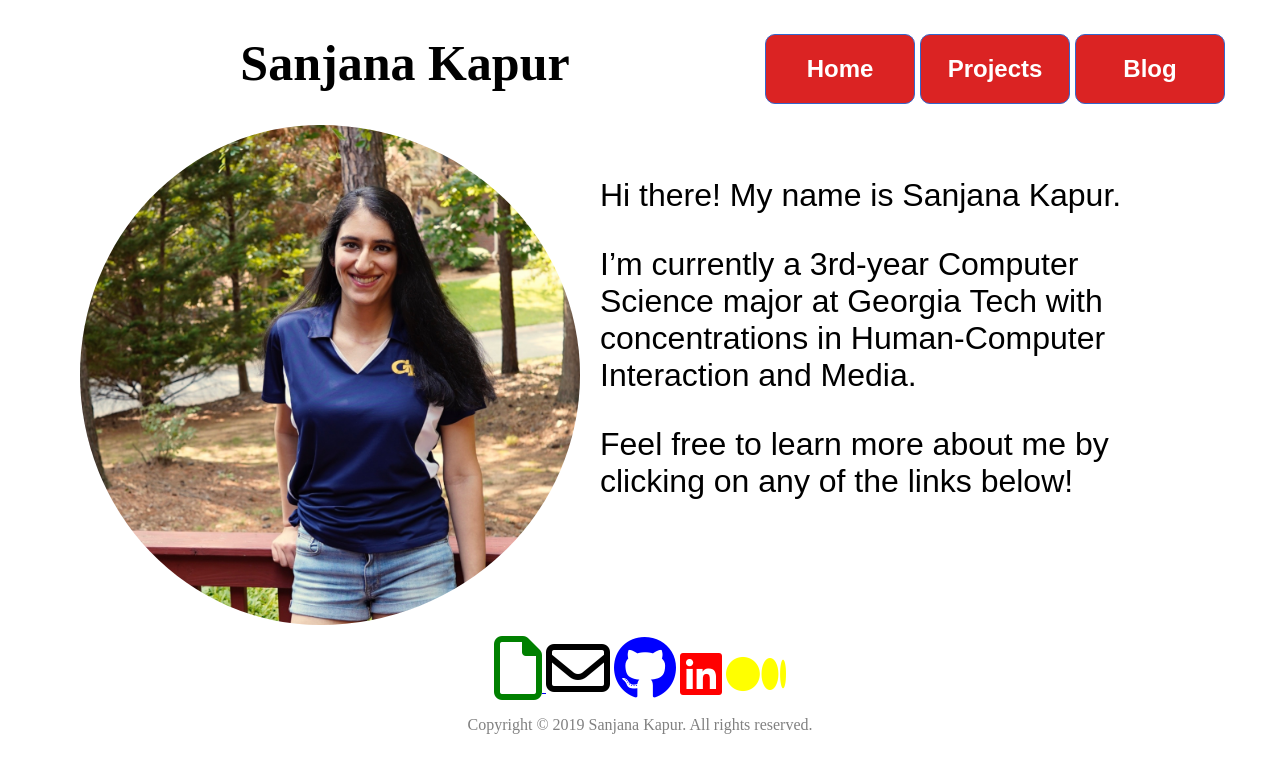
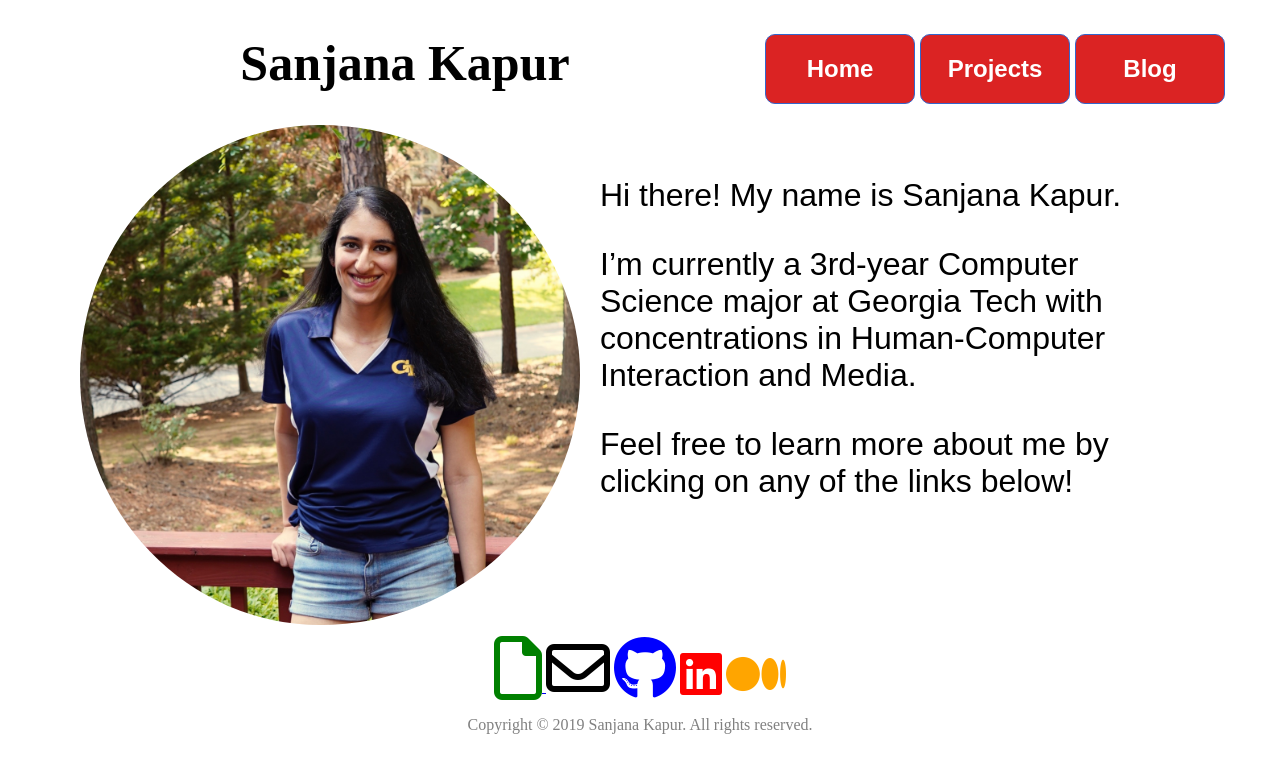
Before and after one commit to skapur12/skapur12.github.io, a Jekyll site: the page built from index.html, in a window 1280 px wide. Shown: the top 773 px of the page. Built offline with Jekyll 4.4.1, drawn with Linux system fonts in a browser that asks for light colours; nearby versions of some CDN libraries.

Commit message:
Changed icon color

```diff
--- a/_layouts/default.html
+++ b/_layouts/default.html
@@ -48,7 +48,7 @@
             <a href="mailto:sanjana.kapur@gatech.edu" target="_blank"><i class="far fa-envelope fa-4x" style="color:black"></i></a></li>
             <a href="https://github.com/skapur12" target="_blank"><i class="fab fa-github fa-4x" style="color:blue"></i></a></li>
             <a href="https://www.linkedin.com/in/skapur12/" target="_blank"><i class="fab fa-linkedin fa-4x" style="font-size:48px;color:red"></i></a></li>
-            <a href="https://medium.com/@skapur29" target="_blank"><i class="fab fa-medium fa-4x" style="font-size:48px;color:yellow"></i></a></li>
+            <a href="https://medium.com/@skapur29" target="_blank"><i class="fab fa-medium fa-4x" style="font-size:48px;color:orange"></i></a></li>
 
 	    <br>
             <p>Copyright © 2019 Sanjana Kapur. All rights reserved.</p>
```
